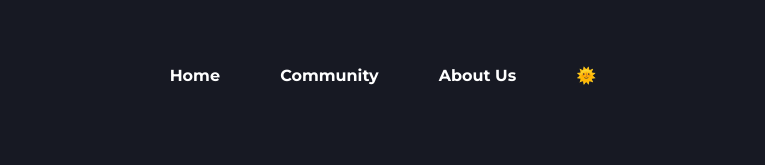
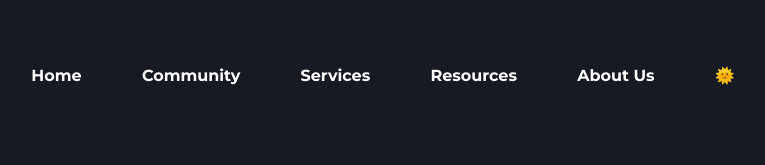
Before and after one commit to ishan-kapoor/GoldenCompanion, a plain HTML site: page index.html in a window 1280 px wide. Shown: the top 165 px of the page, without its empty margins (257-1022 px from the left). Drawn offline with Linux system fonts and the light colour scheme.

Commit message:
Update index.html

```diff
--- a/index.html
+++ b/index.html
@@ -8,6 +8,8 @@
       <ul class="nav-links">
         <li class="nav-item active">Home</li>
         <li class="nav-item active">Community</li>
+        <li class="nav-item active">Services</li>
+        <li class="nav-item active">Resources</li>
         <li class="nav-item active">About Us</li>
         <li class="nav-item" id="toggle">🌞</li>
       </ul>
```
